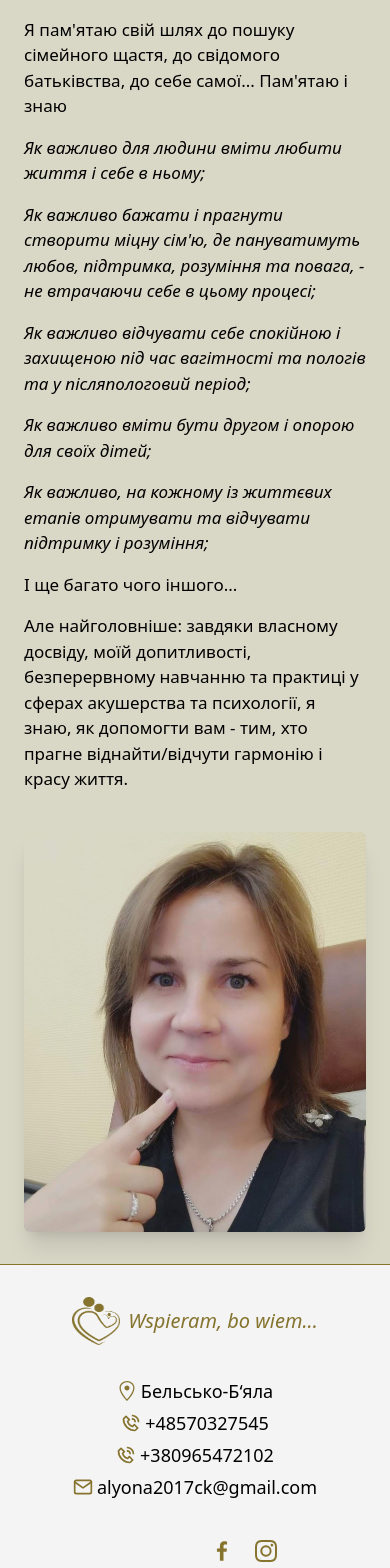
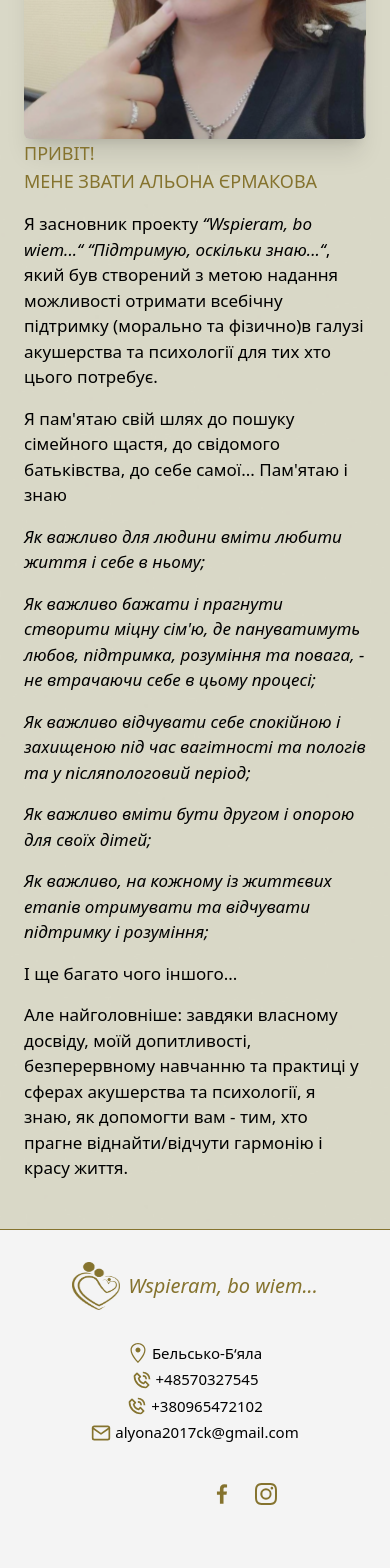
Before and after one commit to OlhaPo/wspieram-bo-wiem-landing-page, a React (Vite) app: page /about in a window 390 px wide. Shown: the part 360-1928 px from the top of the page. After the commit the page ends 1903 px from the top, so only its background shows below. Built offline with nearby package versions, Linux system fonts and the light colour scheme; some icons are missing.

Commit message:
Fixing styling

```diff
--- a/src/components/About.jsx
+++ b/src/components/About.jsx
@@ -3,10 +3,11 @@ import React from "react";
 const About = () => {
   return (
     <div className="about-page py-8 md:py-16 px-6 lg:px-0">
-      <div className="grid grid-cols-1 md:grid-cols-2 max-w-[80rem] gap-6 md:gap-20 items-center lg:items-start mx-auto">
-        <div>
+      <div className=" max-w-[60rem] items-center md:items-start mx-auto flex md:flex-row flex-nowrap flex-col">
+        <div className="order-1 md:order-0">
           <div className="text-lg md:text-2xl text-primary uppercase mb-4 md:mb-8">
-            Привіт. Мене звати Альона Єрмакова.
+            Привіт! <br />
+            Мене звати Альона&nbsp;Єрмакова
           </div>
           <p>
             Я засновник проекту{" "}
@@ -57,12 +58,11 @@ const About = () => {
             віднайти/відчути гармонію і красу життя.
           </p>
         </div>
-        <div>
-          <img
-            src="/images/heroPic.png"
-            className="w-[350px] h-[400px] lg:w-[450px] lg:h-[500px] rounded-md shadow-xl"
-          />
-        </div>
+
+        <img
+          src="/images/heroPic.png"
+          className="md:order-2 w-[350px] rounded-md shadow-xl"
+        />
       </div>
     </div>
   );
--- a/src/components/Doula.jsx
+++ b/src/components/Doula.jsx
@@ -3,7 +3,7 @@ import React from "react";
 const Doula = () => {
   return (
     <div className="doula-page leading-8 py-8 md:py-16 px-6 lg:px-0">
-      <div className="max-w-[70rem] mx-auto">
+      <div className="max-w-[50rem] mx-auto">
         <div className="text-lg md:text-2xl text-primary uppercase mb-8">
           Доула
         </div>
--- a/src/components/Footer.jsx
+++ b/src/components/Footer.jsx
@@ -15,7 +15,7 @@ const Footer = () => {
           alt="Wspieram bo wiem logo"
           className="h-12 w-12"
         />
-        <span>Wspieram, bo wiem...</span>
+        <span>Wspieram, bo&nbsp;wiem...</span>
       </div>
       <div className="flex flex-col items-center md:flex-row gap-1 md:gap-3">
         <div className="flex md:inline-flex items-center gap-1">
--- a/src/index.css
+++ b/src/index.css
@@ -39,7 +39,7 @@ body {
 
 /* Style the dropdown content (hidden by default) */
 .dropdown-content {
-  @apply absolute bg-[#F4F4F4] min-w-[160px] z-[1000] mt-2;
+  @apply absolute bg-[#F4F4F4] min-w-[250px] z-[1000] mt-2 shadow-md shadow-slate-600/50;
 }
 
 /* Style dropdown links */
@@ -69,7 +69,7 @@ h2 {
 }
 
 .contacts {
-  @apply border-t border-primary py-8 text-lg flex flex-col lg:flex-row items-center justify-around gap-8 lg:gap-0;
+  @apply border-t border-primary py-8 text-[15px] lg:text-lg flex flex-col lg:flex-row items-center justify-around gap-8 lg:gap-0;
 }
 
 .link-hover {
```
Also changed, not shown: public/images/doula-bg-sm.png.
